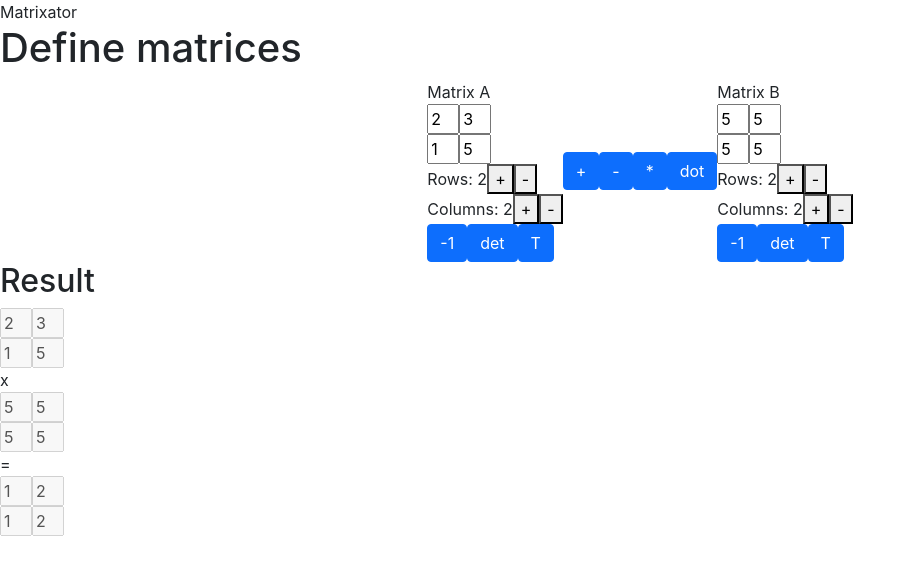
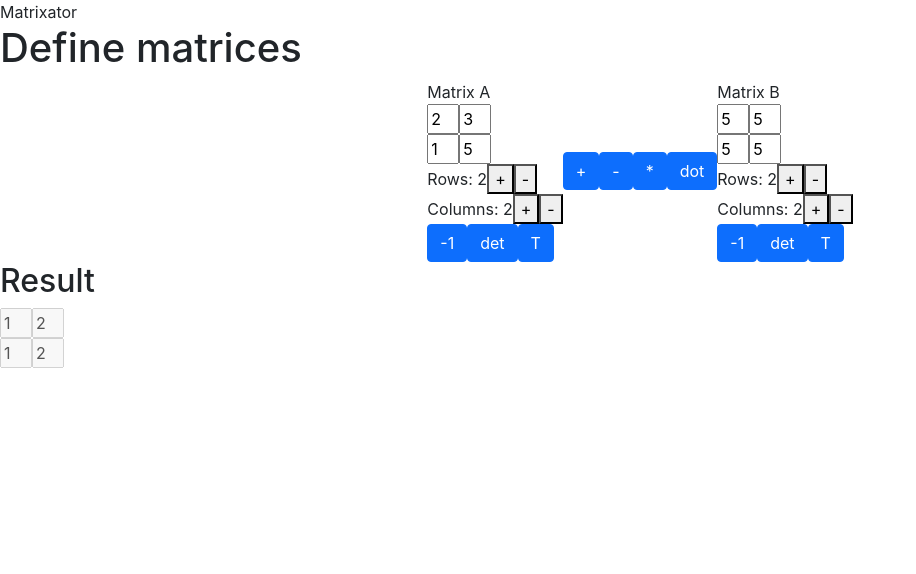
Before and after one commit to Adeity/matrixator, a React (Create React App) app: page / in a window 1280 px wide. Shown: the top 574 px of the page, without its empty margins (0-916 px from the left). Built offline with nearby package versions, Linux system fonts and the light colour scheme.

Commit message:
rebuilt expression text messages and resultexpression view

```diff
--- a/src/App.js
+++ b/src/App.js
@@ -47,31 +47,59 @@ function App() {
   const {dotProduct} = calculations
 
   const addition = function () {
-    calculate("", add, "A * B")
+    calculate(
+        "",
+        add,
+        buildExpressionText("AB", "+", "")
+    )
   }
 
   const subtraction = function () {
-    calculate("", subtract, "A * B")
+    calculate(
+        "",
+        subtract,
+        buildExpressionText("AB", "-", "")
+    )
   }
 
   const calculateDot = function () {
-    calculate("", dotProduct, "A dot B")
+    calculate(
+        "",
+        dotProduct,
+        buildExpressionText("AB", "dot", "")
+    )
   }
 
   const multiplication = function () {
-    calculate("", multiplyMatrices, "A * B")
+    calculate(
+        "",
+        multiplyMatrices,
+        buildExpressionText("AB", "*", "")
+    )
   }
 
   const inverseMatrix = function (matrixName) {
-    calculate(matrixName, inverse, "inverse " + matrixName)
+    calculate(
+        matrixName,
+        inverse,
+        buildExpressionText("S", "inv", matrixName)
+    )
   }
 
   const calculateDeterminant = function (matrixName) {
-    calculate(matrixName, determinant, "determinant ("+matrixName+")")
+    calculate(
+        matrixName,
+        determinant,
+        buildExpressionText("S", "det", matrixName)
+    )
   }
 
   const transposeMatrix = function(matrixName) {
-    calculate(matrixName, transpose, "transpose ("+matrixName+")")
+    calculate(
+        matrixName,
+        transpose,
+        buildExpressionText("S", "T", matrixName)
+    )
   }
 
   const calculate = function (matrixName, callbackFce, expressionText) {
@@ -95,6 +123,33 @@ function App() {
       setResultMatrix([[]])
       setExpressionText("")
     }
+  }
+
+  //  AB operations are: A x B, A + B, A - B
+  //  S (single operations are:): det(A), det(B), T(A), T(B),...
+  //  Syntax of expression text:
+  //    AB operation: x
+  //    AB operation: +
+  //    S operation: det A
+  //    S operation: T B
+  //    S operation: inv A
+  //    S operation:  inv B
+  const buildExpressionText = function(typeOfOperation, operand, matrixName) {
+    var res = ""
+    if (typeOfOperation === "AB") {
+       res += "AB operation: "
+       res += operand
+    }
+    else if (typeOfOperation === "S") {
+      res += "S operation: "
+      res += operand
+      res += " "
+      res += matrixName
+    }
+    else {
+      return
+    }
+    return res
   }
 
   const calculationsList = {
--- a/src/Utilities/calculations.js
+++ b/src/Utilities/calculations.js
@@ -18,11 +18,11 @@ function calculateExpression(exprText) {
 }
 
 function haveSameDimensions(elements1, elements2) {
-    let numOfRows1 = elements1.size
-    let numOfRows2 = elements2.size
+    let numOfRows1 = elements1.length
+    let numOfRows2 = elements2.length
 
-    let numOfCols1 = elements1[0].size
-    let numOfCols2 = elements2[0].size
+    let numOfCols1 = elements1[0].length
+    let numOfCols2 = elements2[0].length
 
     return (numOfRows1 === numOfRows2)
             &&
--- a/src/components/ResultViewDiv/ResultViewDiv.js
+++ b/src/components/ResultViewDiv/ResultViewDiv.js
@@ -20,40 +20,107 @@ class ResultViewDiv extends React.Component {
         }
     };
 
+    // expressionToView(){
+    //     //  AB operations are: A x B, A + B, A - B
+    //     //  S (single operations are:): det(A), det(B), T(A), T(B),...
+    //     //  Syntax of expression text:
+    //     //    AB operation: A x B
+    //     //    AB operation: A + B
+    //     //    S operation: det A
+    //     //    S operation: T B
+    //     //    S operation : inv A
+    //     //    S operation:  inv B
+    //     var result = []
+    //     console.log("Reading " + this.props.expressionText)
+    //     for (let i = 0; i < this.props.expressionText.length; i++) {
+    //         const symbol = this.props.expressionText[i]
+    //
+    //         if (symbol === " ") {
+    //             continue
+    //         }
+    //
+    //         console.log("Current symbol:" + symbol)
+    //
+    //         if (this.isOperation(symbol)) {
+    //             console.log("Symbol is operation")
+    //             result.push(symbol)
+    //         } else {
+    //             //  this can be done only if defined matrices are limited to 2 matrices maximum
+    //             let matrix = null
+    //             if (symbol === "A") {
+    //                 matrix = this.props.matrixGetters.getMatrixA()
+    //             } else if (symbol === "B") {
+    //                 matrix = this.props.matrixGetters.getMatrixB()
+    //             }
+    //             if (matrix !== null) {
+    //                 console.log("Matrix found")
+    //                 result.push(<Matrix key = {symbol} elements = {matrix.matrixElements} disabled = {true} />)
+    //             }
+    //             else {
+    //                 console.log("Matrix is null")
+    //             }
+    //         };
+    //     };
+    //     console.log("Result of resultToView: " + result)
+    //     return result;
+    // }
+
+    buildABExpression(operand) {
+        let result = []
+
+        let matrixAComponent = <Matrix key = {"resultA"} elements = {this.props.matrixGetters.getMatrixA().matrixElements} disabled = {true} />
+        let matrixBComponent = <Matrix key = {"resultB"} elements = {this.props.matrixGetters.getMatrixB().matrixElements} disabled = {true} />
+
+
+        result.push("A " + operand + " B = ")
+        result.push(matrixAComponent)
+        result.push(" " + operand + " ")
+        result.push(matrixBComponent)
+        result.push(" = ")
+        return result
+    }
+
+    buildSexpression(operand, matrixName) {
+        let result = []
+
+        let matrix = (matrixName === "A") ? this.props.matrixGetters.getMatrixA() : this.props.matrixGetters.getMatrixB();
+        let matrixComponent = <Matrix key = {"result"+matrixName} elements = {matrix.matrixElements} disabled = {true} />
+
+        result.push(operand + "(" + matrixName + ") = ")
+        result.push(operand + "(")
+        result.push(matrixComponent)
+        result.push(")")
+        result.push(" = ")
+
+        return result
+    }
+
     expressionToView(){
-        var result = []
-        console.log("Reading " + this.props.expressionText)
-        for (let i = 0; i < this.props.expressionText.length; i++) {
-            const symbol = this.props.expressionText[i]
+        //  AB operations are: A x B, A + B, A - B
+        //  S (single operations are:): det(A), det(B), T(A), T(B),...
+        //  Syntax of expression text:
+        //    AB operation: x
+        //    AB operation: +
+        //    S operation: det A
+        //    S operation: T B
+        //    S operation: inv A
+        //    S operation:  inv B
+        let result = []
+        let input = this.props.expressionText.split(' ')
 
-            if (symbol === " ") {
-                continue
-            }
+        let operationType = input[0]
+        let operand = input[2]
 
-            console.log("Current symbol:" + symbol)
-
-            if (this.isOperation(symbol)) {
-                console.log("Symbol is operation")
-                result.push(symbol)
-            } else {
-                //  this can be done only if defined matrices are limited to 2 matrices maximum
-                let matrix = null
-                if (symbol === "A") {
-                    matrix = this.props.matrixGetters.getMatrixA()
-                } else if (symbol === "B") {
-                    matrix = this.props.matrixGetters.getMatrixB()
-                }
-                if (matrix !== null) {
-                    console.log("Matrix found")
-                    result.push(<Matrix key = {symbol} elements = {matrix.matrixElements} disabled = {true} />)
-                }
-                else {
-                    console.log("Matrix is null")
-                }
-            };
-        };
-        console.log("Result of resultToView: " + result)
-        return result;
+        if (operationType === "AB") {
+            return this.buildABExpression(operand)
+        }
+        else if (operationType === "S") {
+            let matrixName = input[3]
+            return this.buildSexpression(operand, matrixName)
+        }
+        else {
+            return null
+        }
     }
 
     isOperation(o) {
@@ -75,7 +142,6 @@ class ResultViewDiv extends React.Component {
         else {
             output = <div>
                         {this.expressionToView()}
-                {"="}
                          {this.resultToView(this.props.resultMatrix)}
                     </div>
         }
```
